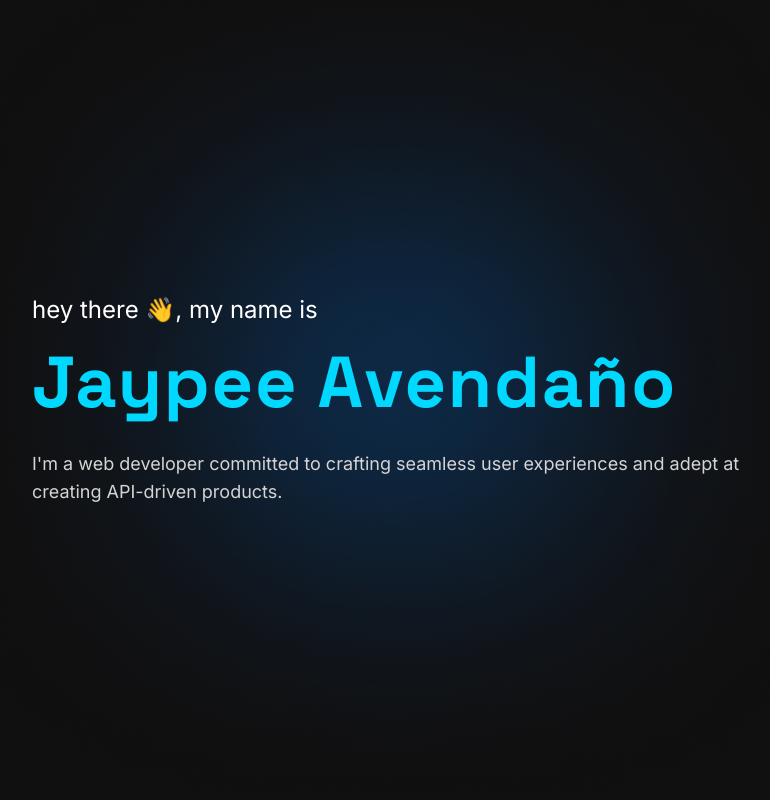
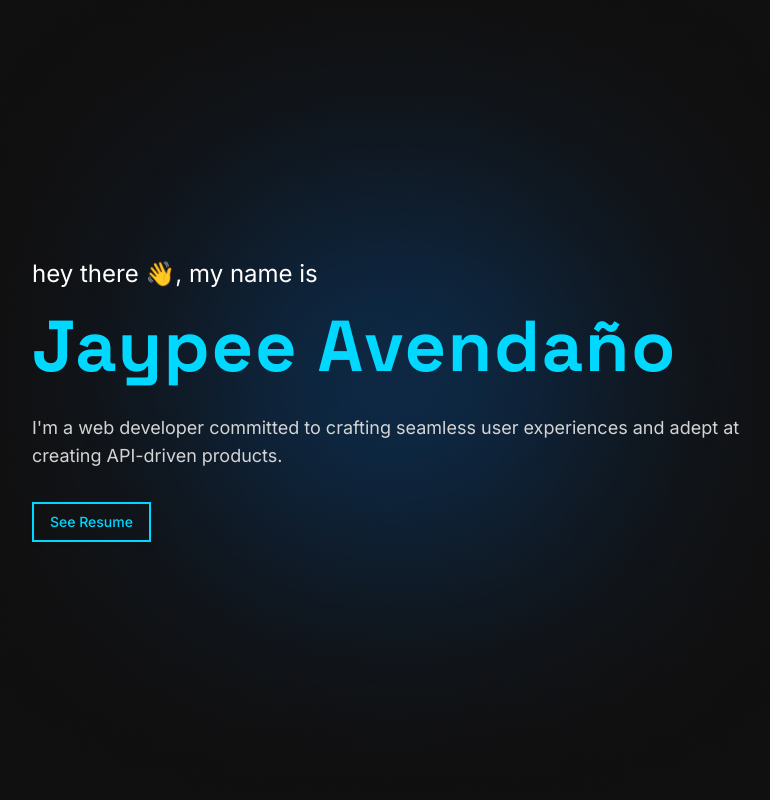
Before and after one commit to jaypavendano/my-portfolio, a Next.js app: page / in a window 1280 px wide. Shown: the top 800 px of the page, without its empty margins (244-1014 px from the left). Built offline with nearby package versions, Linux system fonts and the light colour scheme.

Commit message:
Added resume

```diff
--- a/components/banner.tsx
+++ b/components/banner.tsx
@@ -2,6 +2,7 @@
 
 import { motion } from 'framer-motion';
 import { useEffect, useState } from 'react';
+import { TiBusinessCard } from 'react-icons/ti';
 
 export default function Banner() {
   return (
@@ -22,6 +23,21 @@ export default function Banner() {
           I&apos;m a web developer committed to crafting seamless user
           experiences and adept at creating API-driven products.
         </p>
+        <div>
+          <a
+            href="https://drive.google.com/file/d/1JbrggYSB8On1TIX1uJIrOp016uNE2Zxx/view?usp=sharing"
+            target="_blank"
+            className="group relative inline-flex items-center justify-center overflow-hidden border-2 border-primary p-3 px-4 py-2 font-medium text-indigo-600 shadow-md transition duration-300 ease-out hover:border-4 hover:border-double"
+          >
+            <span className="ease absolute inset-0 flex h-full w-full -translate-x-full items-center justify-center bg-primary text-white duration-300 group-hover:translate-x-0">
+              <TiBusinessCard className="font-extrabold text-2xl" />
+            </span>
+            <span className="text-sm ease absolute flex h-full w-full transform items-center justify-center text-primary transition-all duration-300 group-hover:translate-x-full">
+              See Resume
+            </span>
+            <span className="text-sm invisible relative">See Resume</span>
+          </a>
+        </div>
       </motion.div>
     </section>
   );
```
